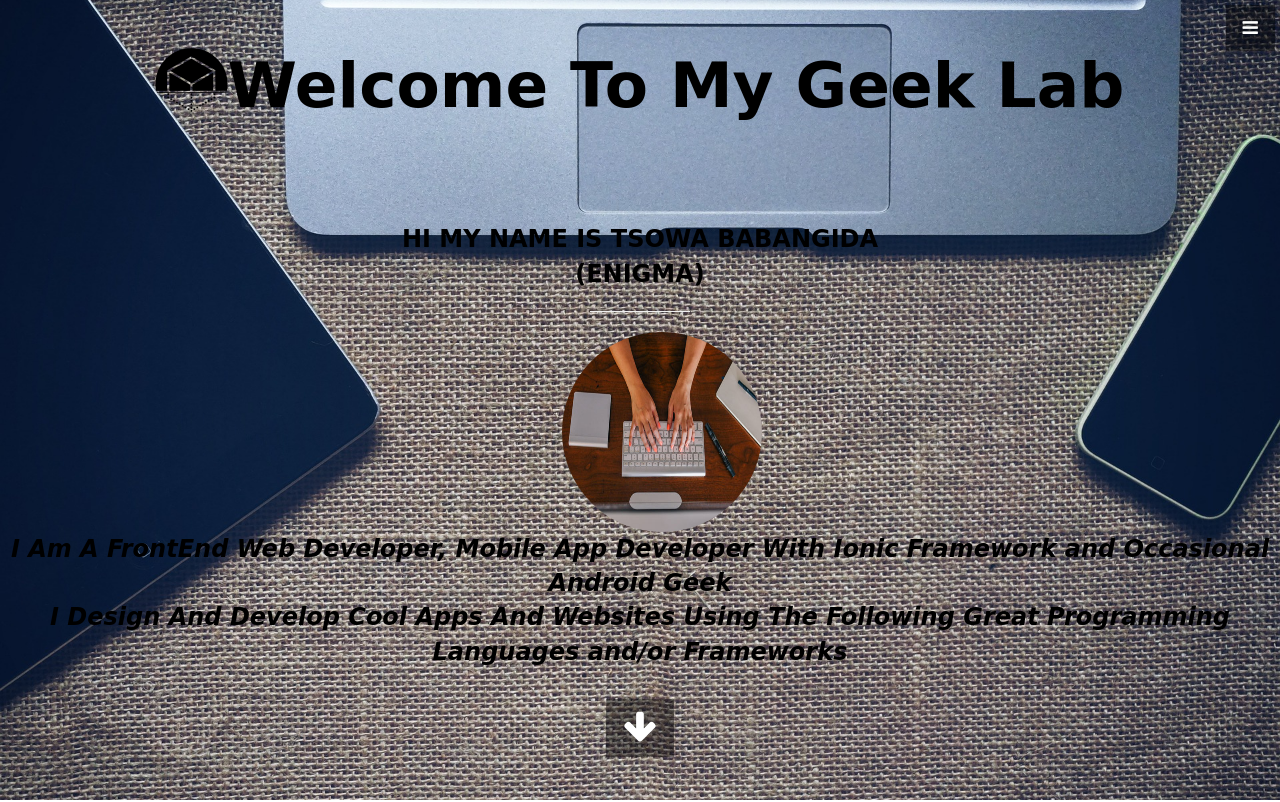
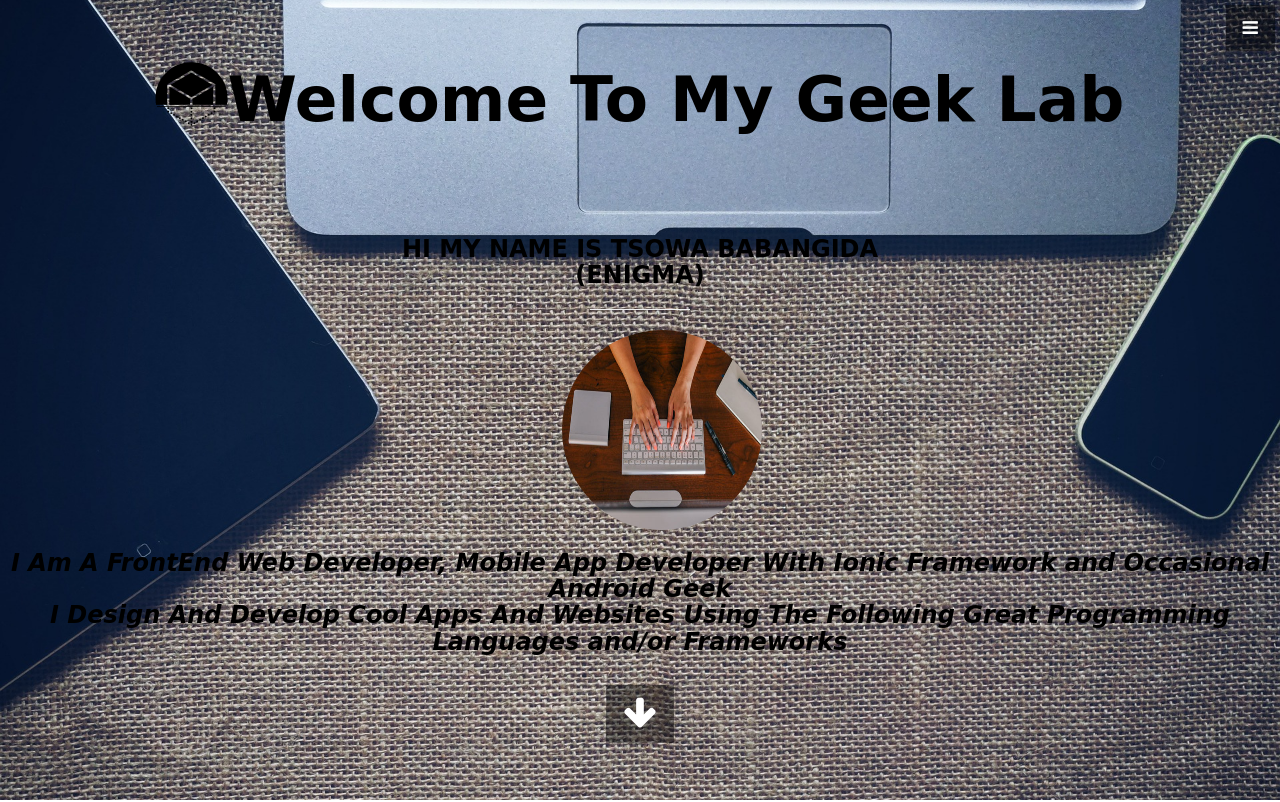
Before and after one commit to mygeeklab/mygeeklab.github.io, a plain HTML site: page index.html in a window 1280 px wide. Shown: the top 802 px of the page. Drawn offline with Linux system fonts and the light colour scheme.

Commit message:
Update index.html

```diff
--- a/index.html
+++ b/index.html
@@ -68,7 +68,7 @@
     <header id="top" class="header">
         <div class="text-vertical-center">
             <h1 class="Intro"><i class="icon-3dprint size-72"></i>Welcome To My Geek Lab</h1>
-            <p class="Intro">HI MY NAME IS TSOWA BABANGIDA <br> (ENIGMA)</p>
+            <h3 class="Intro">HI MY NAME IS TSOWA BABANGIDA <br> (ENIGMA)</h3>
             <hr class="small">
             <div class="row">
               <div class="col-lg-3 col-sm-3 col-md-3" style="width: 33%">
@@ -81,10 +81,10 @@
                 <!-- Empty Column -->
               </div>
             </div>
-            <p class="Intro"><strong><em><b>I Am A FrontEnd Web Developer, Mobile App Developer With Ionic Framework and Occasional Android Geek <br />
+            <h3 class="Intro"><strong><em><b>I Am A FrontEnd Web Developer, Mobile App Developer With Ionic Framework and Occasional Android Geek <br />
                I Design And Develop Cool Apps And Websites Using The Following Great Programming Languages and/or Frameworks</b></em></strong> <br />
 
-             </p>
+             </h3>
             <br>
             <a href="#about" class="btn btn-dark btn-lg">
                 <i class="fa fa-arrow-down fa-stack-4x size-36" style="color: #ffffff;"></i>
@@ -333,6 +333,9 @@
                                         <div class="help-block with-errors"></div>
                                     </div>
                                 </div>
+                                <div class="form-group">
+                                    <div class="g-recaptcha" data-sitekey="6LfBUigTAAAAAMUCFmev6jRk3UPt0GLNDTsEuK6w"></div>
+                                </div>
                                 <div class="col-md-12">
                                     <input type="submit" class="btn btn-success btn-send" value="Send message">
                                 </div>
@@ -341,9 +344,6 @@
                                 <div class="col-md-12">
                                     <p class=""><strong>*</strong> These fields are required.</p>
                                 </div>
-                            </div>
-                            <div class="form-group">
-                               <div class="g-recaptcha" data-sitekey="6LfBUigTAAAAAMUCFmev6jRk3UPt0GLNDTsEuK6w"></div>
                             </div>
                         </div>
 
```
